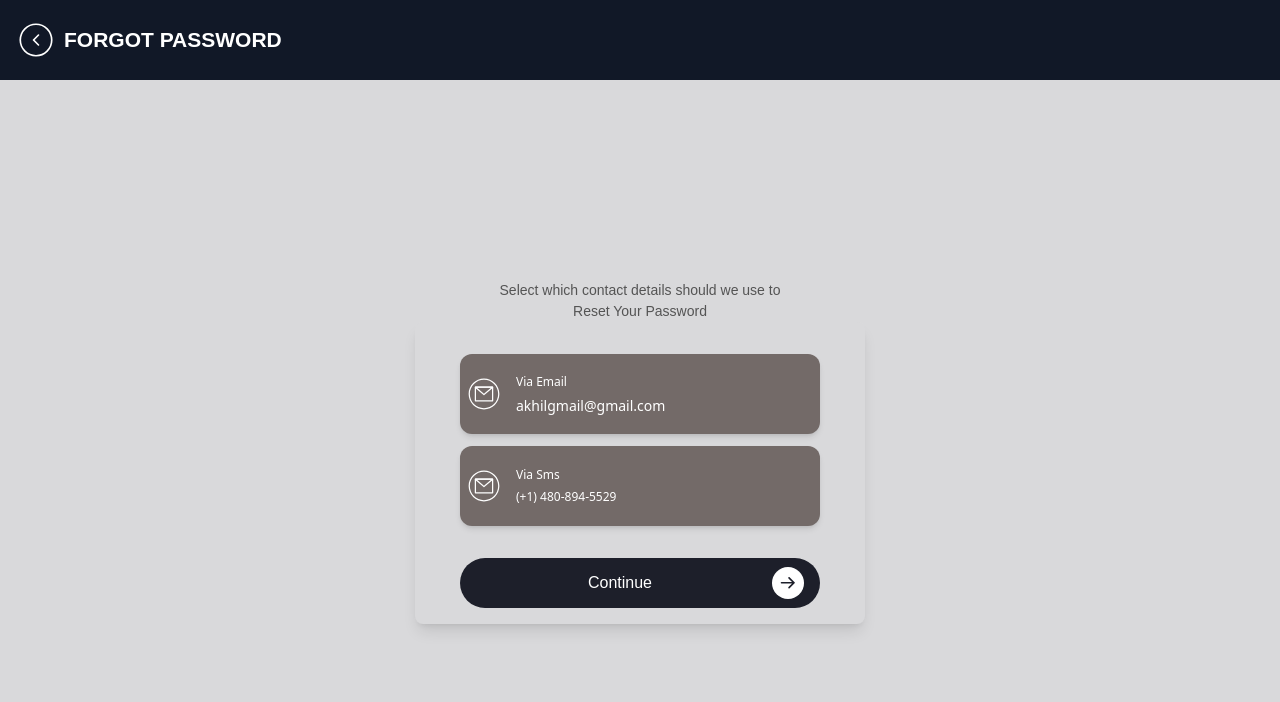
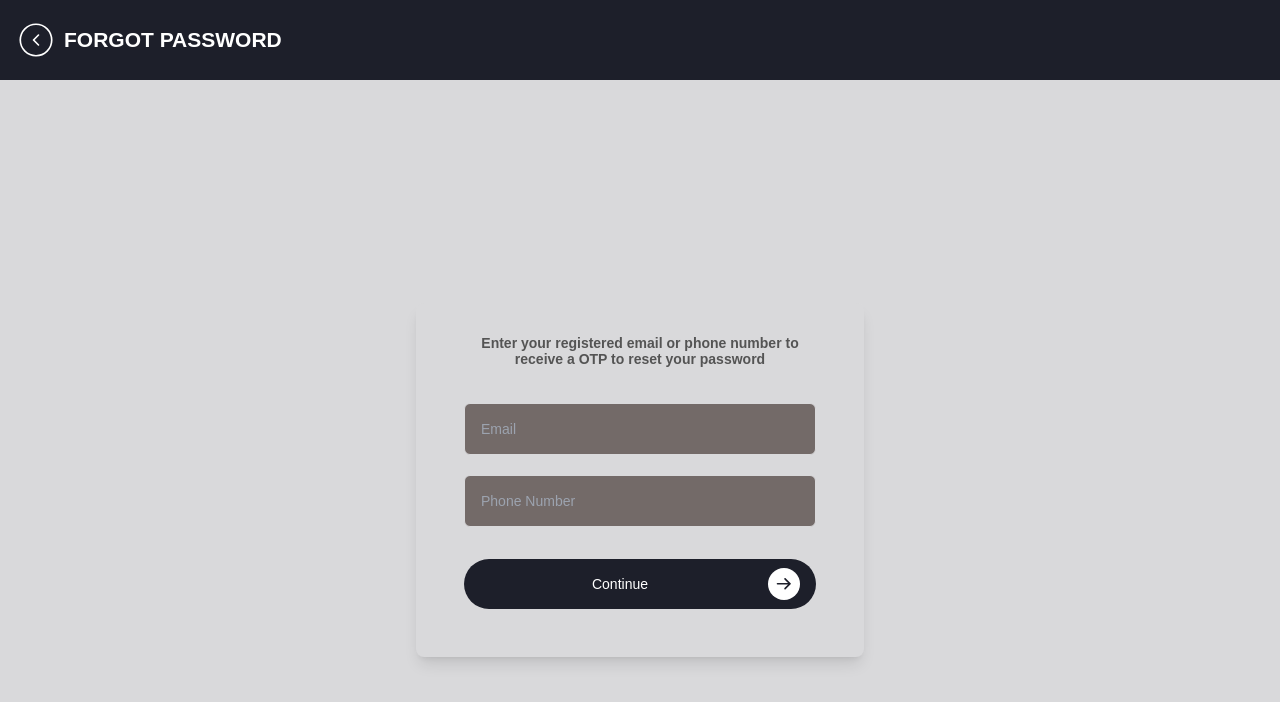
Before and after one commit to JaseelaAlimahamed/ServiceConnectProviderUI, a React (Vite) app: page /forgotpassword in a window 1280 px wide. Shown: the top 702 px of the page. Built offline with nearby package versions, Linux system fonts and the light colour scheme.

Commit message:
changed forgot page

```diff
--- a/src/App.jsx
+++ b/src/App.jsx
@@ -1,16 +1,12 @@
-import { Routes, Route } from 'react-router-dom'
-import ProviderRoutes from './routes/ProviderRoutes.jsx';
-import Hello from './Hello.jsx'
+import { Routes, Route } from "react-router-dom";
+import ProviderRoutes from "./routes/ProviderRoutes.jsx";
+import Hello from "./Hello.jsx";
 
 // import'./App.css';
 function App() {
-
-
   return (
     <Routes>
-      <Route path="/*" element={<ProviderRoutes/>} />
-      <Route path="/hello" element={ <Hello/>} />
-
+      <Route path="/*" element={<ProviderRoutes />} />
     </Routes>
   );
 }
--- a/src/components/reUsableComponents/ContactCard.jsx
+++ /dev/null
@@ -1,44 +0,0 @@
-import React from "react";
-
-const ContactCard = ({ type, data, selected, onClick }) => {
-  return (
-    <div
-      className={`h-[80px] mt-3 w-[360px] bg-[#736A68] shadow-md rounded-xl flex justify-start items-center cursor-pointer ${
-        selected ? "border-2 border-white" : ""
-      }`} // Conditionally apply white border if card is selected
-      onClick={onClick}
-    >
-      <div className="p-2">
-        <svg
-          xmlns="http://www.w3.org/2000/svg"
-          width="2em"
-          height="2em"
-          viewBox="0 0 26 26"
-        >
-          <g fill="white" fillRule="evenodd" clipRule="evenodd">
-            <path d="M20 7H6a.5.5 0 0 0-.5.5v11a.5.5 0 0 0 .5.5h14a.5.5 0 0 0 .5-.5v-11A.5.5 0 0 0 20 7M6.5 18V8h13v10z" />
-            <path d="m20.324 7.88-7.045 6a.5.5 0 0 1-.65-.001l-6.956-6A.5.5 0 0 1 6 7h14a.5.5 0 0 1 .324.88M18.642 8H7.345l5.612 4.841z" />
-            <path d="M13 24.5c6.351 0 11.5-5.149 11.5-11.5S19.351 1.5 13 1.5S1.5 6.649 1.5 13S6.649 24.5 13 24.5m0 1c6.904 0 12.5-5.596 12.5-12.5S19.904.5 13 .5S.5 6.096.5 13S6.096 25.5 13 25.5" />
-          </g>
-        </svg>
-      </div>
-      <div className="p-2 flex flex-col gap-1"> {/* Added gap-1 for spacing */}
-        {type === "email" ? (
-          <>
-            <p className="text-white text-[12px]">Via Email</p>
-            <p className="text-white text-[14px]">{data.email}</p>
-          </>
-        ) : (
-          <>
-            <p className="text-white text-[12px]">Via Sms</p>
-            <p className="text-white text-[12px]">
-              <span>({data.countryCode})</span> {data.phone}
-            </p>
-          </>
-        )}
-      </div>
-    </div>
-  );
-};
-
-export default ContactCard;
--- a/src/components/reUsableComponents/FormComponent.jsx
+++ b/src/components/reUsableComponents/FormComponent.jsx
@@ -4,6 +4,7 @@ import * as Yup from 'yup';
 import { Link } from 'react-router-dom'; // Import Link for navigation
 import InputFieldComponent from './InputFieldComponent';
 import ButtonComponent from './ButtonComponent';
+
 
 const FormComponent = ({ fieldConfigs, buttonConfig, inputConfig, apiEndpoint, heading, profile, forgotPassword }) => {
   const [formData, setFormData] = useState({});
--- /dev/null
+++ b/src/pages/ForgotOtp.jsx
@@ -0,0 +1,24 @@
+import React from "react";
+import OTPComponent from "../components/reUsableComponents/OtpComponent";
+import { Link } from "react-router-dom";
+import { CiCircleChevLeft } from "react-icons/ci";
+
+const OTPPage = () => {
+  return (
+    <div>
+      <nav className="bg-gray-900 w-full h-[80px] flex items-center px-4">
+        <Link to="/" className="text-white text-2xl">
+          <CiCircleChevLeft className="h-[40px] w-[40px]" />
+        </Link>
+        <p className="text-[21px] text-white font-default font-semibold ml-2">
+          FORGOT PASSWORD
+        </p>
+      </nav>
+      {/* <p className="text-[14px] font-input relative top-[130px] left-[29%]">Code has been Send to <span>( +1 )</span> <span>***-***-*529</span> </p> */}
+
+      <OTPComponent />
+    </div>
+  );
+};
+
+export default OTPPage;
--- a/src/pages/Forgotpassword.jsx
+++ b/src/pages/Forgotpassword.jsx
@@ -1,53 +1,47 @@
 import React, { useState } from "react";
+import { Link } from "react-router-dom";
+import { FaArrowRight } from "react-icons/fa";
 import { CiCircleChevLeft } from "react-icons/ci";
-import { Link } from "react-router-dom";
-import ButtonComponent from "../components/reUsableComponents/ButtonComponent";
-import { FaArrowRight } from "react-icons/fa";
-import ContactCard from "../components/reUsableComponents/ContactCard"; // Import reusable card
+import FormComponent from "../components/reUsableComponents/FormComponent";
 
-const users = [
+const Forgotpassword = () => {
+  const fieldConfigs = [
     {
-    name: "Akhil",
-    email: "akhilgmail@gmail.com",
-    phone: "480-894-5529",
-    countryCode: "+1",
-    id: "012250554",
+      name: "email",
+      type: "email",
+      placeholder: "Email",
+      required: true,
     },
-  // Additional users can be added here
+    {
+      name: "phoneNumber",
+      type: "text",
+      placeholder: "Phone Number",
+      required: true,
+    },
   ];
+
+  const inputConfig = {
+    inputWidth: "100%",
+    inputHeight: "52px",
+  };
 
   const buttonConfig = {
     label: "Continue",
     type: "submit",
-  btnWidth: "100%", // Full width button
-  btnHeight: "50px", // Adjusted height for consistency
-  icon: <FaArrowRight className="ml-2" />, // Arrow icon in the button
+    btnWidth: "100%",
+    btnHeight: "50px",
+    icon: <FaArrowRight className="ml-2" />,
   };
 
-const ForgotPassword = () => {
-  const [selectedContact, setSelectedContact] = useState(null); // State to track selected contact (phone or email)
-
-  // Handle button submit
-  const handleSubmit = () => {
-    if (selectedContact) {
-      if (selectedContact.type === "email") {
-        console.log(
-          `Email: ${selectedContact.email}, ID: ${selectedContact.id}`
-        );
-      } else if (selectedContact.type === "phone") {
-        console.log(
-          `Phone: ${selectedContact.countryCode} ${selectedContact.phone}, ID: ${selectedContact.id}`
-        );
-      }
-    } else {
-      console.log("No contact method selected");
-    }
+  const apiEndpoint = async (values) => {
+    console.log("Form submitted with values:", values);
+    // Perform your API call or form submission logic here
   };
 
   return (
-    <div className="bg-light-gray min-h-screen flex flex-col items-center">
+    <div className="bg-light-gray min-h-screen flex flex-col">
       {/* Navigation Bar */}
-      <nav className="bg-gray-900 w-full h-[80px] flex items-center px-4">
+      <nav className="bg-[#1D1F2A] w-full h-[80px] flex items-center px-4">
         <Link to="/" className="text-white text-2xl">
           <CiCircleChevLeft className="h-[40px] w-[40px]" />
         </Link>
@@ -56,71 +50,30 @@ const ForgotPassword = () => {
         </p>
       </nav>
 
-      {/* <div className="bg-sky-900 h-96 w-[450px]"> */}
-
-      <div className="w-auto h-auto flex flex-col items-center text-[#545454] font-input text-[14px] mt-[200px]">
-        <p>Select which contact details should we use to </p>
-        <p>Reset Your Password</p>
+      {/* Form Container */}
+      <div className="flex flex-col items-center justify-center flex-grow font-input text-[14px]">
+        <div className="w-full max-w-md bg-light-gray rounded-lg md:shadow-lg mt-20 md:p-8">
+          {/* Heading */}
+          <div className="flex flex-col text-center font-bold leading-4">
+            <p style={{ color: "#545454" }}>
+              Enter your registered email or phone number to
+            </p>
+            <p style={{ color: "#545454" }}>
+              receive a OTP to reset your password
+            </p>
           </div>
 
-      {/* Cards for each user */}
-      {users.map((user, index) => (
-        <div
-          key={index}
-          className=" bg-light-gray md:shadow-lg pb-4 flex flex-col items-center w-[450px] rounded-lg p-5 "
-        >
-          {/* Reusable Email Card */}
-
-          <ContactCard
-            type="email"
-            data={user}
-            selected={
-              selectedContact?.type === "email" &&
-              selectedContact.id === user.id
-            }
-            onClick={() =>
-              setSelectedContact({
-                type: "email",
-                email: user.email,
-                id: user.id,
-              })
-            }
-          />
-
-          <div className=" flex flex-col">
-            {/* Reusable Phone Card */}
-            <ContactCard
-              type="phone"
-              data={user}
-              selected={
-                selectedContact?.type === "phone" &&
-                selectedContact.id === user.id
-              }
-              onClick={() =>
-                setSelectedContact({
-                  type: "phone",
-                  phone: user.phone,
-                  countryCode: user.countryCode,
-                  id: user.id,
-                })
-              }
-            />
-
-            {/* Button Component */}
-            <ButtonComponent
-              label={buttonConfig.label}
-              type={buttonConfig.type}
-              btnWidth={buttonConfig.btnWidth}
-              btnHeight={buttonConfig.btnHeight}
-              handleSubmit={handleSubmit} // Log the selected contact on button click
+          {/* Form Component */}
+          <FormComponent
+            fieldConfigs={fieldConfigs}
+            buttonConfig={buttonConfig}
+            inputConfig={inputConfig}
+            apiEndpoint={apiEndpoint}
           />
         </div>
       </div>
-      ))}
-      {/* End of cards */}
     </div>
-    // </div>
   );
 };
 
-export default ForgotPassword;
+export default Forgotpassword;
--- a/src/pages/NewPassword.jsx
+++ b/src/pages/NewPassword.jsx
@@ -1,4 +1,4 @@
-import React, { useState } from "react";
+import React, { useState, useEffect } from "react";
 import { Link } from "react-router-dom";
 import { FaArrowRight } from "react-icons/fa";
 import { CiCircleChevLeft } from "react-icons/ci";
@@ -47,10 +47,22 @@ const NewPassword = () => {
     }, 3000); // 3 seconds delay
   };
 
+  useEffect(() => {
+    // Redirect to a new page after a few seconds once the modal is loaded
+    if (!isLoading && isSubmitted) {
+      const redirectTimer = setTimeout(() => {
+        window.location.href = "http://localhost:5173/newpassword"; // Change URL to your actual redirect target
+      }, 3000); // 3 seconds delay for redirection
+
+      // Clean up timer if the component is unmounted before the timeout is reached
+      return () => clearTimeout(redirectTimer);
+    }
+  }, [isLoading, isSubmitted]);
+
   return (
     <div className="bg-light-gray min-h-screen flex flex-col">
       {/* Navigation Bar */}
-      <nav className="bg-gray-900 w-full h-[80px] flex items-center px-4">
+      <nav className="bg-[#1D1F2A] w-full h-[80px] flex items-center px-4">
         <Link to="/" className="text-white text-2xl">
           <CiCircleChevLeft className="h-[40px] w-[40px]" />
         </Link>
--- a/src/pages/model.jsx
+++ /dev/null
@@ -1,16 +0,0 @@
-
-
-
-
-
-const model= () => {
-
-return (
-    <div>
-
-    </div>
-
-    )
-}
-
-export default model;
--- a/src/routes/ProviderRoutes.jsx
+++ b/src/routes/ProviderRoutes.jsx
@@ -2,6 +2,7 @@ import React from 'react'
 import { Route, Routes, Navigate } from 'react-router-dom'
 import NewPassword from '../pages/NewPassword'
 import ForgotPassword from '../pages/ForgotPassword'
+import OTPPage from '../pages/ForgotOtp'
 
 
 
@@ -13,6 +14,7 @@ function ProviderRoutes() {
         <Route path="/" element={<Navigate to="/signin" />} />
         <Route path="/newpassword" element={ <NewPassword/>} />
         <Route path="/forgotpassword" element={ <ForgotPassword/>} />
+        <Route path="/otp" element={ <OTPPage/>} />
 
       </Routes>
     </div>
```
Also changed, not shown: src/Hello.jsx (deleted, +0 -51 lines), src/components/reUsableComponents/InputFieldComponent.jsx (+19 -18 lines). Lines whose indentation alone changed are shown as unchanged.
